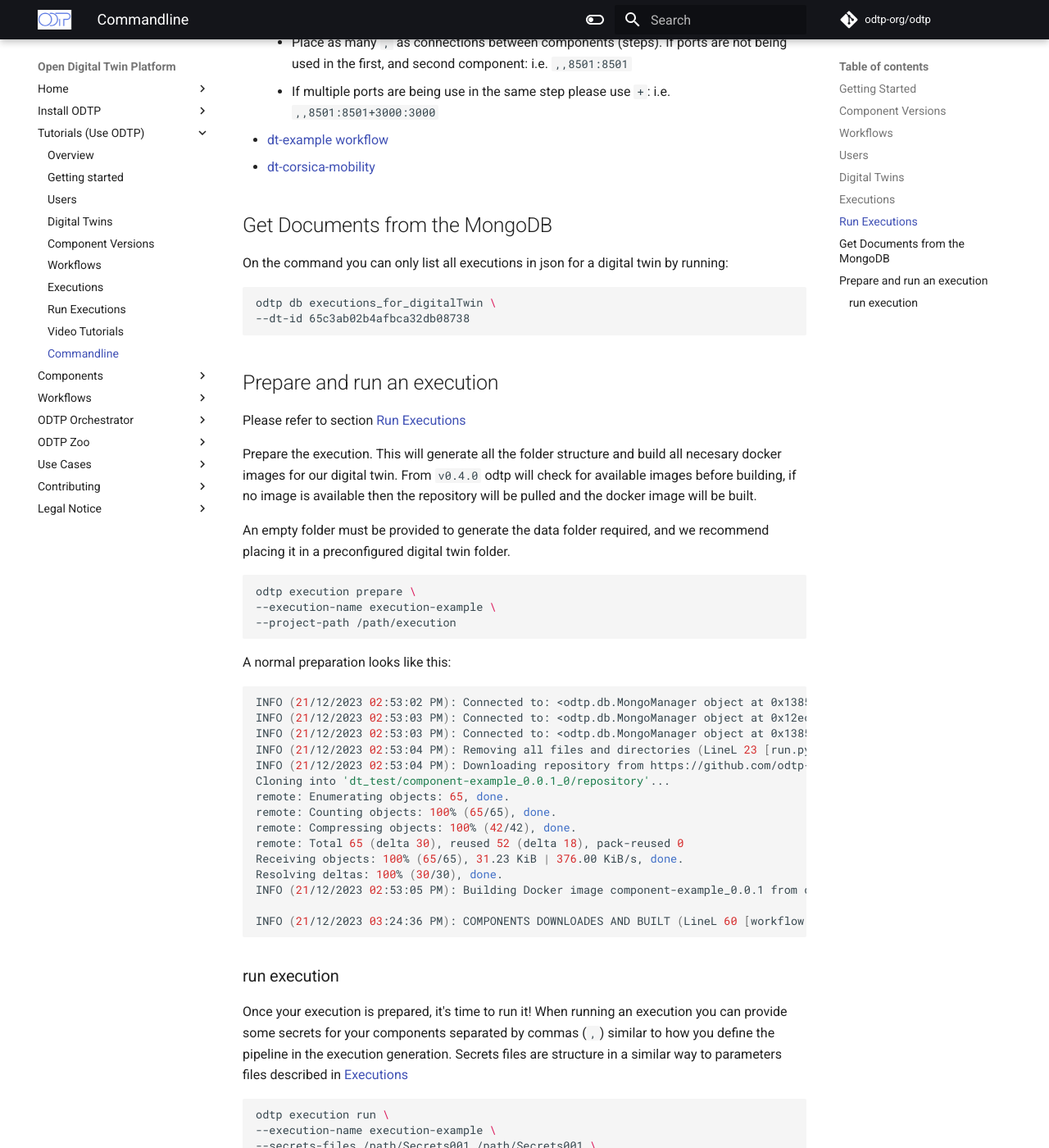
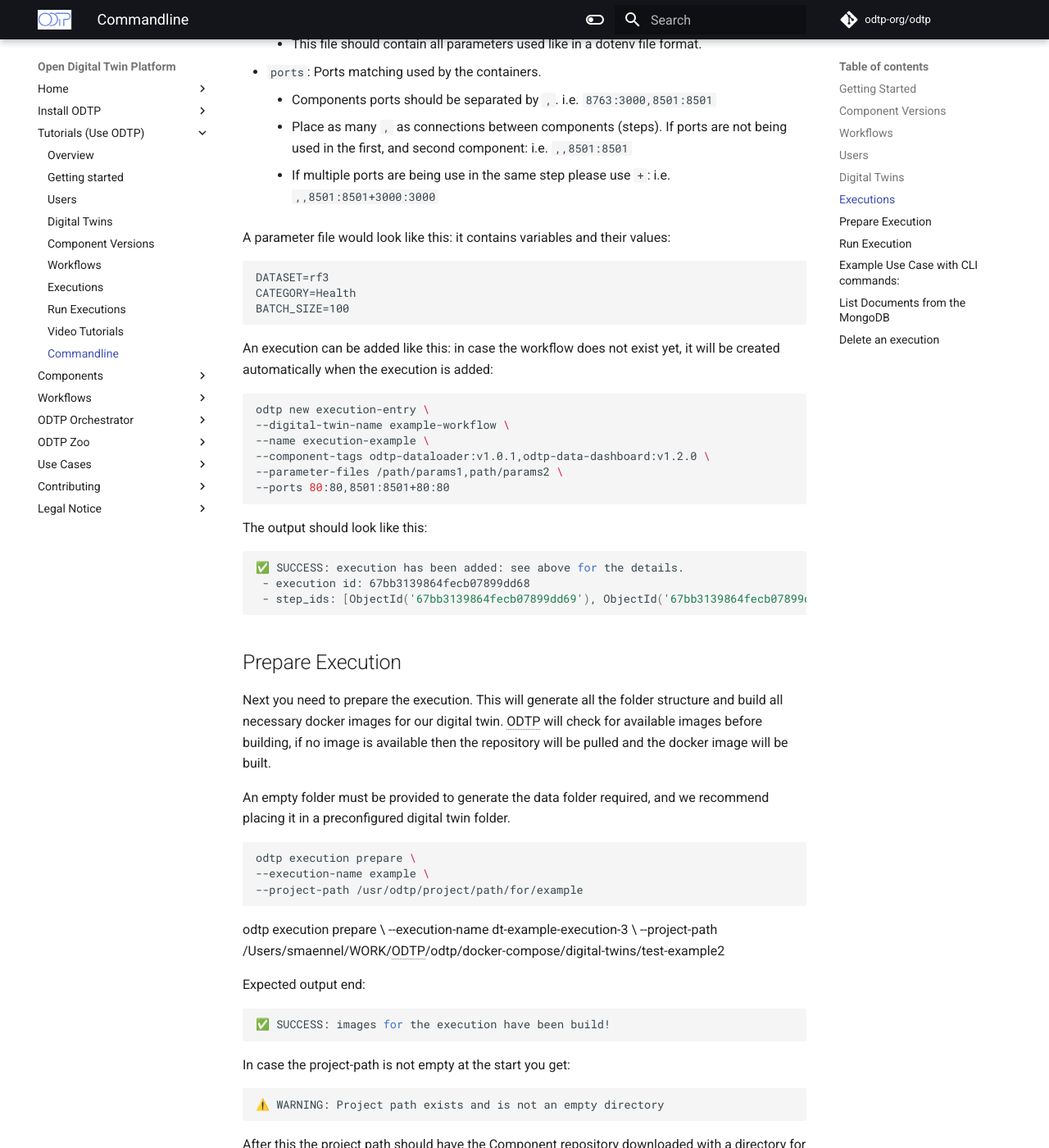
Before and after one commit to odtp-org/odtp-manuals, an MkDocs documentation site: the page built from docs/tutorials/command-line.md, in a window 1280 px wide and 1400 px high, scrolled down 3366 px. Shown: the whole window at 82% size. Built offline with MkDocs 1.6.1 and Material for MkDocs 9.7.7, drawn with Linux system fonts in a browser that asks for light colours; a script that is not in the unit is left out; comment, search, counter and statistics services are not loaded; some of the changed text lies outside the part shown.

Commit message:
feat: adapt commandline tutorial and add odtp.yml parse error screenshot

````diff
--- a/docs/tutorials/command-line.md
+++ b/docs/tutorials/command-line.md
@@ -24,23 +24,60 @@ Component Versions are the building blocks in ODTP: they are used in [Workflows]
 * you also need a version tag for the version you want to add
 * the github repository needs to be an ODTP component with a valid [`odtp.yml`](../components/odtp-yml.md) file
 
+In case the `odtp.yml` file cannot be parsed you will see error messages:
+
 ``` sh
 odtp new odtp-component-entry \
 --component-version v0.1.1 \
 --repository https://github.com/odtp-org/odtp-component-example
 ```
 
-You should see this output:
+An error response:
 
 ```sh
-A component version has been added
-component_id_: 65c3ab02b4afbca32db08738
-version_id_: 65e00bc02c01a56f2b8c95f9
+❌ ERROR: Validation error occurred when parsing odtp.yml: Validation failed for odtp.yml:
+('schema-version',): Field required (type: missing)
+('component-authors',): Field required (type: missing)
+('component-repository',): Input should be a valid dictionary or instance of ToolRepository (type: model_type)
+('tools', 0, 'tool-authors'): Field required (type: missing)
+('tools', 0, 'tool-repository'): Input should be a valid dictionary or instance of ToolRepository (type: model_type)
+('devices',): Input should be a valid list (type: list_type)
+```
+
+When the `odtp.yml` file can be parsed the output will look like this:
+
+```sh
+✅ odtp.yml is valid!
+✅ SUCCESS: Component added with details:
+ - Component ID: 67ba3cef8a31ac0f177181b9
+ - Version ID: 67ba3cef8a31ac0f177181ba
+```
+
+If the Component Version already exists you will get a warning:
+
+```sh
+ WARNING: Component was not added in db: document for repository https://github.com/odtp-org/odtp-component-example and version v0.1.1 already exists
 ```
 
 ## Workflows
 
+!!! note
+    In the commandline you don't have to enter a workflow before entering an execution. The workflow will be created automatically when entering an execution.
 
+But there is a command to add workflows:
+
+```sh
+odtp new workflow-entry \
+--name example-workflow \
+--component-tags odtp-component-example:v0.1.8,odtp-pygwalker:v0.1.6
+```
+
+The expected output:
+
+```sh
+✅ SUCCESS: Workflow has been added:
+ - Workflow ID: 67ba3ad6cf79ccdfd1adf6e6
+```
 
 ## Users
 
@@ -52,7 +89,7 @@ So the first thing you need is a user:
 
 Both `name` and `email` are used for identification in later steps.
 
-``` sh
+```sh
 odtp new user-entry \
 --name Max \
 --email max@mail.com \
@@ -60,21 +97,14 @@ odtp new user-entry \
 ```
 
 The output should looks like:
-```
-A user has been added: 65c3ab02b4afbca32db08738
+
+```sh
+✅ SUCCESS: User with User Id 67bb22f7001a20f7b20347da has been added!
 ```
 
 ## Digital Twins
 
-In the CLI you need the `user-id` from the previous step or the user email to add a digital twin:
-
-```sh
-odtp new digital-twin-entry \
---user-id 65c3ab02b4afbca32db08738 \
---name example
-```
-
-You can also use the user email to identify the user, that the digital twin belongs to
+In the CLI you need the you can add a Digital Twin for a User by providing next to the Digital Twin name the user email:
 
 ```sh
 odtp new digital-twin-entry \
@@ -82,42 +112,17 @@ odtp new digital-twin-entry \
 --name example
 ```
 
-The output should looks like:
-```
-A digital twin has been added: 65a7c735732ae1d3fee2b946
+The output will look like this:
+
+```sh
+✅ SUCCESS: Digital Twin with id 67bb278dc764755ea9438bfe has been added!
 ```
 
 ## Executions
 
-A set of parameters is a file containing all the variables needed to run that component.
+For creating an execution you need:
 
-```
-DATASET=rf3
-CATEGORY=Health
-BATCH_SIZE=100
-```
-
-The components tags are formed by component name and version tag from github:
-
-```sh
-odtp new execution-entry \
---digital-twin-name example-workflow \
---name execution-example \
---component-tags odtp-dataloader:v1.0.1,odtp-data-dashboard:v1.2.0 \
---parameter-files /path/params1,path/params2 \
---ports 80:80,8501:8501+80:80
-```
-```
-execution_id: 65c3ab980c57d37eb076b6ba
-step_ids 65c3ab980c57d37eb076b6bb, 65c3ab980c57d37eb076b6bc
-```
-
-## Run Executions
-
-An execution consists of components and can have extra port mappings and parameters.
-
-- `digital-twin-id` (Optional): Obtained before. Alternatively, you can use the name of the digital twin.
-- `digital-twin-name` (Optional): Name of the digital twin. Alternatively, you can use the `digital-twin-id`.
+- `digital-twin-name` Name of the digital twin. Alternatively, you can use the `digital-twin-id`.
 - `name`: A name for the execution
 - `component-tags`: All components tags (`componentA:v0.1.0`) involved in the workflow aligned sequentially and separated by commas.
 - `parameter-files`: Parameters files separated by commas.
@@ -128,66 +133,153 @@ An execution consists of components and can have extra port mappings and paramet
     - If multiple ports are being use in the same step please use `+`: i.e. `,,8501:8501+3000:3000`
 
 
-- [dt-example workflow](https://github.com/odtp-org/dt-example)
-- [dt-corsica-mobility](https://github.com/odtp-org/dt-corsica-mobility)
+A parameter file would look like this: it contains variables and their values:
 
-## Get Documents from the MongoDB
+```
+DATASET=rf3
+CATEGORY=Health
+BATCH_SIZE=100
+```
 
-On the command you can only list all executions in json for a digital twin by running:
+An execution can be added like this: in case the workflow does not exist yet, it will be created automatically when the execution is added:
 
 ```sh
-odtp db executions_for_digitalTwin \
---dt-id 65c3ab02b4afbca32db08738
+odtp new execution-entry \
+--digital-twin-name example-workflow \
+--name execution-example \
+--component-tags odtp-dataloader:v1.0.1,odtp-data-dashboard:v1.2.0 \
+--parameter-files /path/params1,path/params2 \
+--ports 80:80,8501:8501+80:80
 ```
 
-## Prepare and run an execution
+The output should look like this:
 
-Please refer to section [Run Executions](https://odtp-org.github.io/odtp-manuals/tutorials/run-executions/)
+```sh
+✅ SUCCESS: execution has been added: see above for the details.
+ - execution id: 67bb3139864fecb07899dd68
+ - step_ids: [ObjectId('67bb3139864fecb07899dd69'), ObjectId('67bb3139864fecb07899dd6a')]
+```
 
-Prepare the execution. This will generate all the folder structure and build all necesary docker images for our digital twin. From `v0.4.0` odtp will check for available images before building, if no image is available then the repository will be pulled and the docker image will be built.
+## Prepare Execution
+
+Next you need to prepare the execution. This will generate all the folder structure and build all necessary docker images for our digital twin. ODTP will check for available images before building, if no image is available then the repository will be pulled and the docker image will be built.
 
 An empty folder must be provided to generate the data folder required, and we recommend placing it in a preconfigured digital twin folder.
 
-``` sh
+```sh
 odtp execution prepare \
---execution-name execution-example \
---project-path /path/execution
+--execution-name example \
+--project-path /usr/odtp/project/path/for/example
 ```
 
-A normal preparation looks like this:
+odtp execution prepare \
+--execution-name dt-example-execution-3 \
+--project-path /Users/smaennel/WORK/ODTP/odtp/docker-compose/digital-twins/test-example2
 
-``` sh
-INFO (21/12/2023 02:53:02 PM): Connected to: <odtp.db.MongoManager object at 0x138546950> (LineL 22 [initial_setup.py])
-INFO (21/12/2023 02:53:03 PM): Connected to: <odtp.db.MongoManager object at 0x12eca4110> (LineL 22 [initial_setup.py])
-INFO (21/12/2023 02:53:03 PM): Connected to: <odtp.db.MongoManager object at 0x138530bd0> (LineL 22 [initial_setup.py])
-INFO (21/12/2023 02:53:04 PM): Removing all files and directories (LineL 23 [run.py])
-INFO (21/12/2023 02:53:04 PM): Downloading repository from https://github.com/odtp-org/odtp-component-example to dt_test/component-example_0.0.1_0/repository (LineL 35 [run.py])
-Cloning into 'dt_test/component-example_0.0.1_0/repository'...
-remote: Enumerating objects: 65, done.
-remote: Counting objects: 100% (65/65), done.
-remote: Compressing objects: 100% (42/42), done.
-remote: Total 65 (delta 30), reused 52 (delta 18), pack-reused 0
-Receiving objects: 100% (65/65), 31.23 KiB | 376.00 KiB/s, done.
-Resolving deltas: 100% (30/30), done.
-INFO (21/12/2023 02:53:05 PM): Building Docker image component-example_0.0.1 from dt_test/component-example_0.0.1_0/repository (LineL 47 [run.py])
 
-INFO (21/12/2023 03:24:36 PM): COMPONENTS DOWNLOADES AND BUILT (LineL 60 [workflow.py])
+Expected output end:
+
+```sh
+✅ SUCCESS: images for the execution have been build!
 ```
 
-### run execution
+In case the project-path is not empty at the start you get:
 
-Once your execution is prepared, it's time to run it! When running an execution you can provide some secrets for your components separated by commas (`,`) similar to how you define the pipeline in the execution generation. Secrets files are structure in a similar way to parameters files described in [Executions](https://odtp-org.github.io/odtp-manuals/tutorials/executions/#__tabbed_3_2)
+```sh
+⚠️ WARNING: Project path exists and is not an empty directory
+```
+
+After this the project path should have the Component repository downloaded with a directory for each step:
+
+```sh
+test-example2
+├── 0_odtp-component-example_v0.1.8
+│   ├── odtp-input
+│   ├── odtp-logs
+│   ├── odtp-output
+│   └── repository
+└── 1_odtp-pygwalker_v0.1.6
+    ├── odtp-input
+    ├── odtp-logs
+    ├── odtp-output
+    └── repository
+```
+
+## Run Execution
+
+Once your execution is prepared, it's time to run it! When running an execution you can provide some secrets for your components separated by commas (`,`) similar to how you define the pipeline in the execution generation. Secrets files are structure in a similar way to parameters files: they contain keys and values:
+
+```
+password=mypassword
+```
 
 ``` sh
 odtp execution run \
 --execution-name execution-example \
 --secrets-files /path/Secrets001,/path/Secrets001 \
---project-path /path/execution
 ```
 
-# Delete an execution
+This will run the docker containers. They will exchange data via S3 snapshots.
 
-Excutions and all associated data, such as MongoDB entries, S3 Files, and project path folders can be easily deleted. In `v0.4.0` this feature is only available in the CLI
+You can find logs on the `project-path` that you specified in the [`execution prepare` command](#prepare-execution)
+
+```sh
+/Users/smaennel/WORK/ODTP/odtp/docker-compose/digital-twins/test-example
+├── 0_odtp-component-example_v0.1.8
+│   ├── odtp-input
+│   ├── odtp-logs
+│   │   ├── log.txt
+│   │   ├── odtpLoggerDebugging.txt
+│   │   └── odtpS3UploadedDebugging.txt
+│   ├── odtp-output
+│   │   ├── odtp-logs.zip
+│   │   ├── odtp-output.zip
+│   │   └── rotten_tomatoes
+│   │       ├── test.csv
+│   │       ├── train.csv
+│   │       └── validation.csv
+│   └── repository
+└── 1_odtp-pygwalker_v0.1.6
+    ├── odtp-input
+    │   └── rotten_tomatoes
+    │       ├── test.csv
+    │       ├── train.csv
+    │       └── validation.csv
+    ├── odtp-logs
+    ├── odtp-output
+    └── repository
+
+```
+
+## Example Use Case with CLI commands:
+
+See [dt-example workflow](https://github.com/odtp-org/dt-example). It includes a script with the CLI commands `dt-example.sh`
+
+## List Documents from the MongoDB
+
+You can use the following commands to get an overview of the documents in ODTP:
+it takes as argument the collection names, see [../orchestrator/schema.md]
+
+```sh
+odtp db ls executions
+```
+
+```sh
++--------------------------+------------------------+---------------------------+----------------------------+---------------+--------------------------+
+|           _id            |         title          |        description        |      start_timestamp       | end_timestamp |      digitalTwinRef      |
++--------------------------+------------------------+---------------------------+----------------------------+---------------+--------------------------+
+| 67a9c69149d18fbe0f1ee424 |      test-example      | Description for Execution | 2025-02-14 06:46:27.458000 |      None     | 67a9c66f49d18fbe0f1ee3f8 |
+| 67aee703b4c8a9d770b0de62 |         test-2         | Description for Execution | 2025-02-14 06:47:49.016000 |      None     | 67a9c66f49d18fbe0f1ee3f8 |
+| 67b99408f74e0dbe2b93e555 |    test-dt-example     | Description for Execution |            None            |      None     | 67a9c66f49d18fbe0f1ee3f8 |
+| 67b9bb7df74e0dbe2b93e588 |         test4          | Description for Execution | 2025-02-22 14:57:30.892000 |      None     | 67a9c66f49d18fbe0f1ee3f8 |
+| 67b9bc25f74e0dbe2b93e5dd |    test dataloader     | Description for Execution |            None            |      None     | 67a9c66f49d18fbe0f1ee3f8 |
+| 67bb3139864fecb07899dd68 | dt-example-execution-3 | Description for Execution | 2025-02-23 15:58:23.671000 |      None     | 67bb31389f79ef56cba361a3 |
++--------------------------+------------------------+---------------------------+----------------------------+---------------+--------------------------+
+```
+
+## Delete an execution
+
+Executions and all associated data, such as MongoDB entries, S3 Files, and project path folders can be easily deleted. In `v0.5.0` this feature is only available in the CLI. In the [GUI Executions can be deprecated](executions.md#manage-executions) instead.
 
 === "Command Line CLI"
 
@@ -197,7 +289,6 @@ Excutions and all associated data, such as MongoDB entries, S3 Files, and projec
     --project-path /path/exeuction
     ```
 
-
 Existing executions can be selected in order to run them: when you select an execution you see a
 button: "PREPARE AND RUN EXECUTION": click on it and you will get to a run page where you can run the
 execution: see [run executions](run-executions.md)
--- a/docs/tutorials/executions.md
+++ b/docs/tutorials/executions.md
@@ -49,6 +49,14 @@ For each Step you can configure:
 
 You can upload parameters from a file: this will overwrite the existing parameters with out additional checks. The upload area need to be expanded above the Step on the right.
 
+A parameter file would look like this: so it contains keys and values:
+
+```
+DATASET=rf3
+CATEGORY=Health
+BATCH_SIZE=100
+```
+
 !!! note
     - Parameter uploads are only offered when you create the Execution
     - When you run the Execution you can only overwrite the existing parameters
````
Also changed, not shown: docs/tutorials/component-versions.md (+7 -2 lines), docs/static/tutorials/component-versions/odtp-yml-parse-error.png (added).
